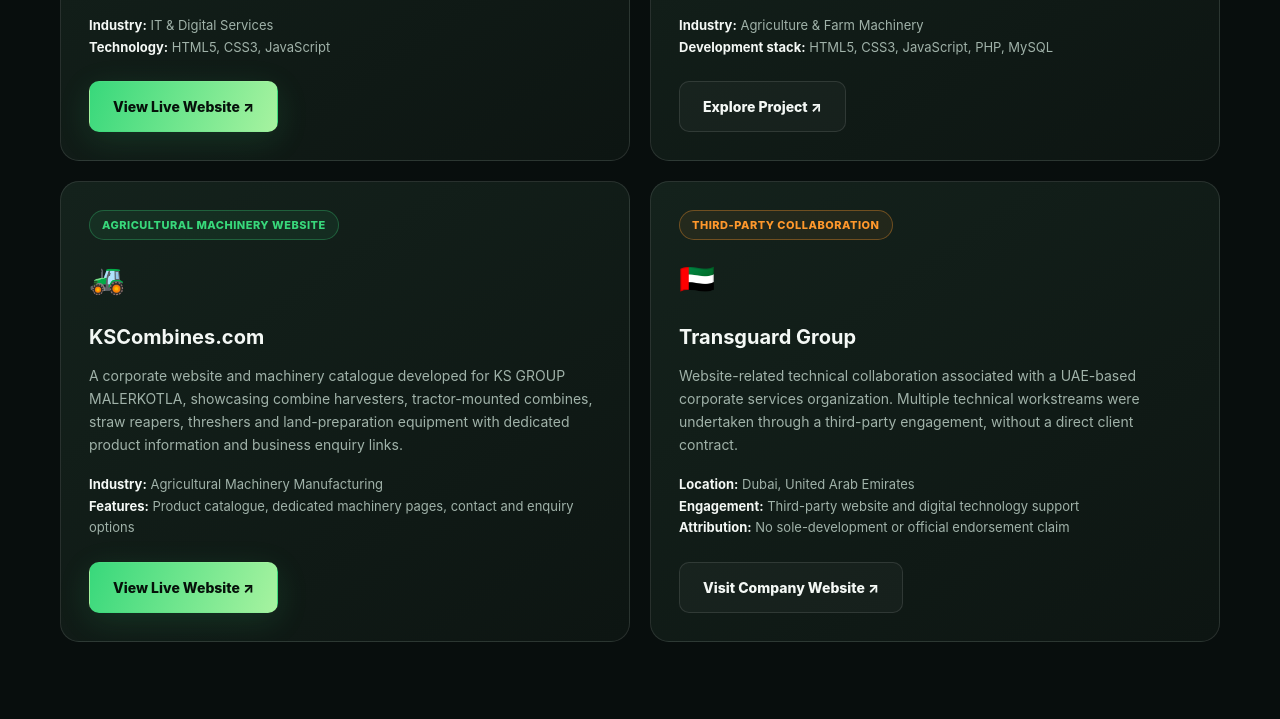
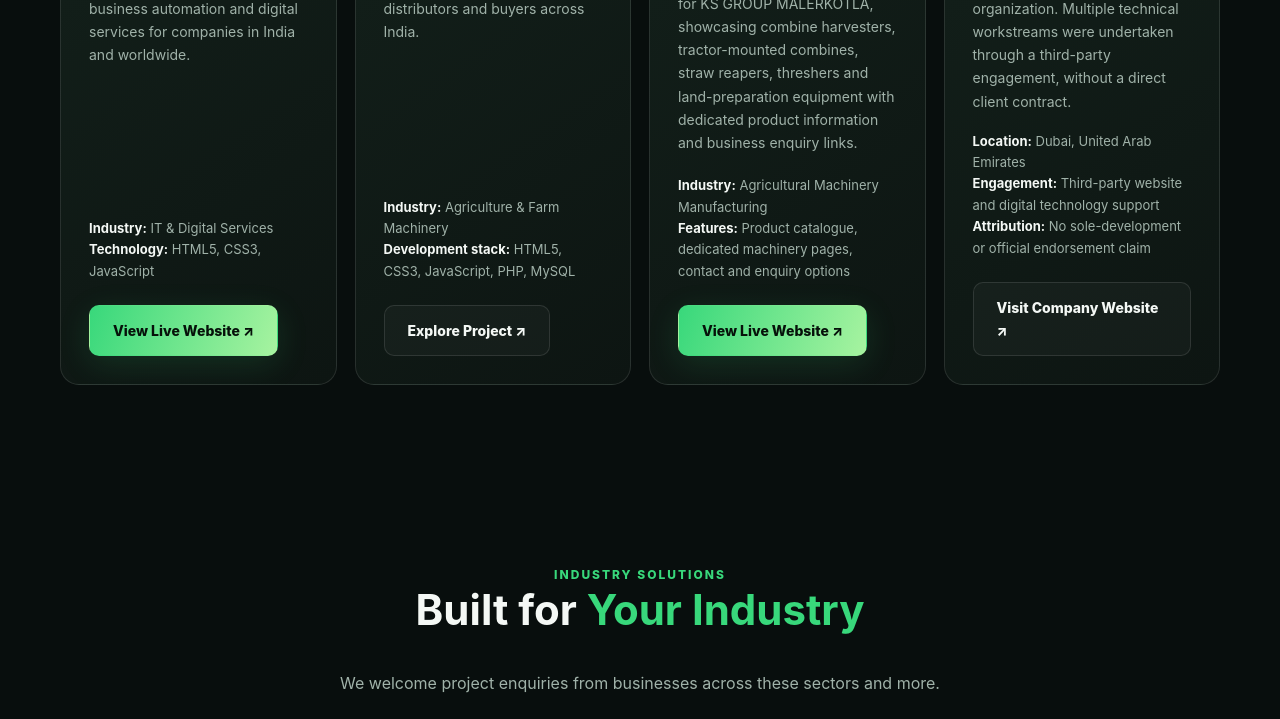
Before and after one commit to theprimeitsolutions/prime-it-solutions-portfolio, a plain HTML site: page index.html in a window 1280 px wide. Shown: the part 3136-3855 px from the top of the page. Drawn offline with Linux system fonts and the light colour scheme.

Commit message:
Fix portfolio layout and display all four projects

```diff
--- a/index.html
+++ b/index.html
@@ -158,7 +158,7 @@ nav a:hover{color:var(--green)}
 .card p{font-size:14px;margin:0}
 .card h3{margin-bottom:10px}
 /* Featured projects reuse the existing card hover and reveal animations */
-.project-grid{display:grid;grid-template-columns:repeat(2,minmax(0,1fr));gap:20px}
+.project-grid{display:grid;grid-template-columns:repeat(4,minmax(0,1fr));gap:18px}
 .project-card{display:flex;flex-direction:column;align-items:flex-start}
 .project-card .project-description{margin:0 0 18px;flex:1}
 .project-card .project-details{margin:0 0 23px;color:var(--muted);font-size:13px}
@@ -425,7 +425,7 @@ footer{
     </div>
 
     <div class="project-grid">
-      <article class="card project-card reveal">
+      <article class="card project-card">
         <span class="project-tag">CORPORATE WEBSITE</span>
         <div class="icon" aria-hidden="true">🌐</div>
         <h3>PRIME IT SOLUTIONS</h3>
@@ -434,7 +434,7 @@ footer{
         <a class="btn btn-primary" href="https://theprimeitsolutions.com/" target="_blank" rel="noopener noreferrer" aria-label="Visit the PRIME IT SOLUTIONS live website">View Live Website ↗</a>
       </article>
 
-      <article class="card project-card reveal">
+      <article class="card project-card">
         <span class="project-tag dev">IN DEVELOPMENT</span>
         <div class="icon" aria-hidden="true">🌾</div>
         <h3>KisanLeads.com</h3>
@@ -444,7 +444,7 @@ footer{
       </article>
 
       <!-- PROJECT 03: KS GROUP MALERKOTLA corporate product catalogue -->
-      <article class="card project-card reveal">
+      <article class="card project-card">
         <span class="project-tag">AGRICULTURAL MACHINERY WEBSITE</span>
         <div class="icon" aria-hidden="true">🚜</div>
         <h3>KSCombines.com</h3>
@@ -454,7 +454,7 @@ footer{
       </article>
 
       <!-- PROJECT 04: Third-party engagement; no direct-client or sole-developer claim -->
-      <article class="card project-card reveal">
+      <article class="card project-card">
         <span class="project-tag partner">THIRD-PARTY COLLABORATION</span>
         <div class="icon" aria-hidden="true">🇦🇪</div>
         <h3>Transguard Group</h3>
```
